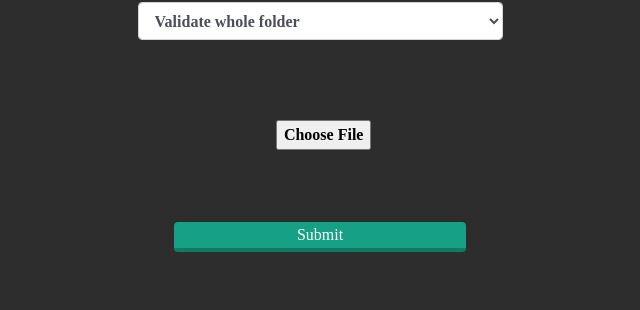
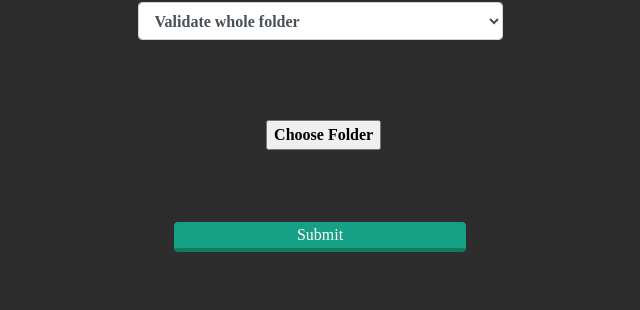
Before and after one commit to Yashasvii/Online-Photo-Validator, a Django app: page /photoValidator/ in a window 1280 px wide. Shown: the part 206-516 px from the top of the page, without its empty margins (320-960 px from the left). Run offline with Django 3.2, Linux system fonts and the light colour scheme; some libraries are stand-ins or nearby versions; some web fonts are replaced.

Commit message:
logic update

```diff
--- a/api/static/api/js/logic.js
+++ b/api/static/api/js/logic.js
@@ -3,6 +3,15 @@
 
 
         $(document).ready(function () {
+
+
+        $('#categoryDropDown').change(function () {
+            if ($(this).find("option:selected").val() === 'folder') {
+                $('#uploadFolder').prop("value", "Choose Folder")
+            } else {
+                $('#uploadFolder').prop("value", "Choose File ")
+            }
+        });
 
             $("#uploadFolder").click(function (event) {
 
@@ -90,7 +99,7 @@
                     success: function (data) {
 
                         if(type === "file")
-                             $("#result").css("font-size","small");
+                             $("#result").css("font-size","medium");
 
                         $("#result").html(data).wrap('<pre />');;
                         console.log("SUCCESS : ", data);
--- a/api/templates/api/index1.html
+++ b/api/templates/api/index1.html
@@ -54,7 +54,7 @@
                         <option value="file">Validate an image</option>
                     </select>
 
-                    <input type="button" name="file" value="Choose File" id="uploadFolder">
+                    <input type="button" name="file" value="Choose Folder" id="uploadFolder">
                     <br/>
                     <br/>
                     <br/>
```
